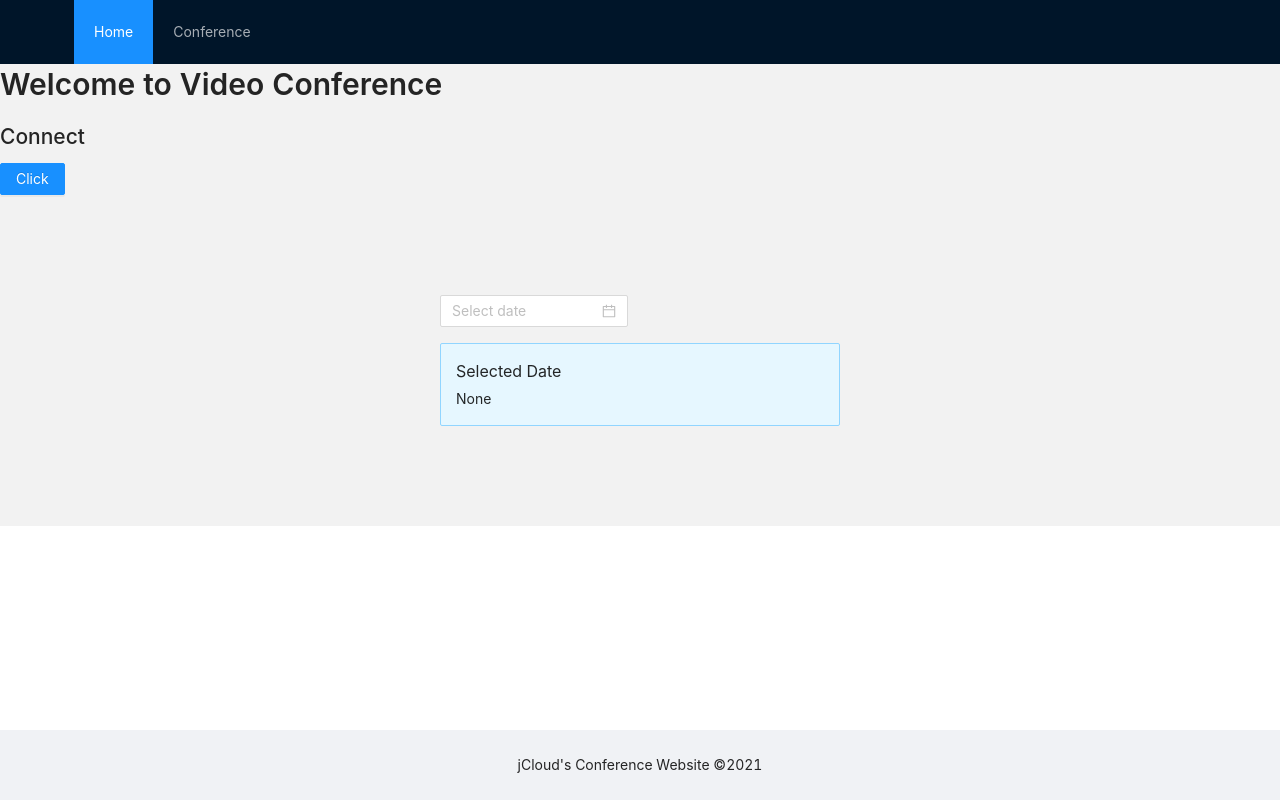
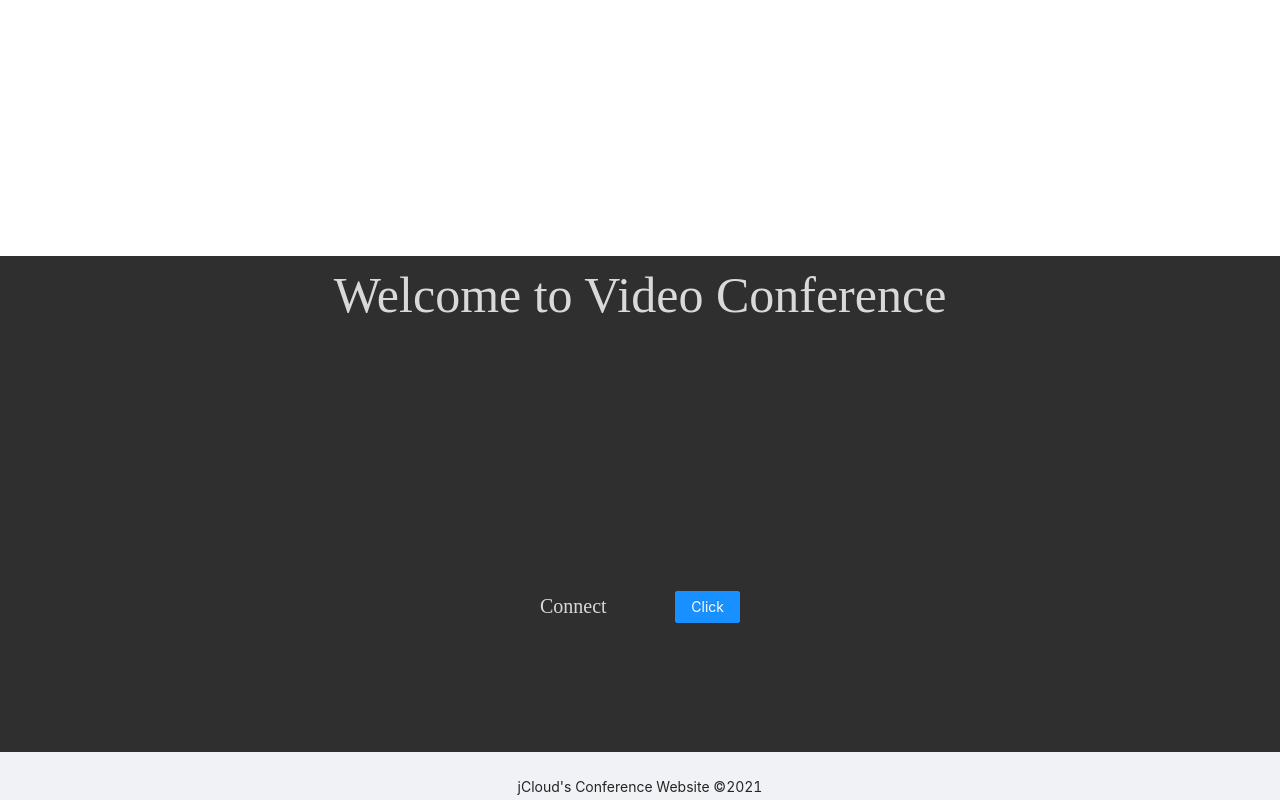
Before and after one commit to jungwoonlim/jcloud-conference, a React (Create React App) app in the folder client/: page / in a window 1280 px wide. Shown: the top 800 px of the page. Built offline with nearby package versions, Linux system fonts and the light colour scheme.

Commit message:
css 업데이트

```diff
--- a/client/src/App.js
+++ b/client/src/App.js
@@ -2,19 +2,15 @@ import React, { Component } from "react";
 import { BrowserRouter, Route, Switch } from "react-router-dom";
 import Home from "./routes/Home";
 import Conference from "./routes/Conference";
-import HeaderLayout from "./layout/HeaderLayout";
-import FooterLayout from "./layout/FooterLayout";
 
 class App extends Component {
   render() {
     return (
       <BrowserRouter>
-        <HeaderLayout />
         <Switch>
           <Route exact path="/" component={Home} />
           <Route exact path="/conference" component={Conference} />
         </Switch>
-        <FooterLayout />
       </BrowserRouter>
     );
   }
--- a/client/src/components/Connect.js
+++ b/client/src/components/Connect.js
@@ -3,14 +3,28 @@ import styled from "styled-components";
 import { Link } from "react-router-dom";
 import { Button } from "antd";
 
+const ConnectBoard = styled.div`
+  margin: 0 auto;
+  width: 200px;
+  text-align: center;
+  display: flex;
+  flex-direction: row;
+  justify-content: space-between;
+`;
+
+const ConnectText = styled.p`
+  font-size: 20px;
+  font-family: serif;
+`;
+
 function Connect() {
   return (
-    <div>
-      <h1>Connect</h1>
+    <ConnectBoard>
+      <ConnectText>Connect</ConnectText>
       <Button type="primary">
         <Link to="/conference">Click</Link>
       </Button>
-    </div>
+    </ConnectBoard>
   );
 }
 
--- a/client/src/layout/FooterLayout.js
+++ b/client/src/layout/FooterLayout.js
@@ -6,6 +6,7 @@ const FooterStyle = {
   position: "absolute",
   textAlign: "center",
   width: "100%",
+  height: "5vh",
   bottom: "0px",
 };
 
--- a/client/src/routes/Home.js
+++ b/client/src/routes/Home.js
@@ -1,29 +1,25 @@
 import React, { Component } from "react";
 import styled from "styled-components";
-import Connect from "../components/Connect";
-import Date from "../components/Date";
-import { Typography } from "antd";
-const { Title } = Typography;
+import MainBoard from "./MainBoard";
+import FooterLayout from "../layout/FooterLayout";
+import { Carousel } from "antd";
 
-const Container = styled.section`
-  background-color: #f2f2f2;
-  display: flex;
-  flex-direction: column;
-`;
-
-const TitleText = styled.h1`
-  text-align: center;
+const Container = styled.div`
+  height: 100vh;
+  background-color: white;
 `;
 
 class App extends Component {
   render() {
     return (
       <Container>
-        <Title level={2} strong>
-          Welcome to Video Conference
-        </Title>
-        <Connect />
-        <Date />
+        <Carousel effect="fade" autoplay>
+          <MainBoard />
+          <MainBoard />
+          <MainBoard />
+          <MainBoard />
+        </Carousel>
+        <FooterLayout />
       </Container>
     );
   }
--- /dev/null
+++ b/client/src/routes/MainBoard.js
@@ -0,0 +1,38 @@
+import React, { Component } from "react";
+import styled from "styled-components";
+import Connect from "../components/Connect";
+
+const ContentStyle = styled.div`
+  height: 95vh;
+  color: #d9d9d9;
+  line-height: center;
+  text-align: center;
+  background: #2f2f2f;
+  margin: 0 auto;
+`;
+
+const MainContainer = styled.div`
+  // padding: 30% 0;
+`;
+
+const Title = styled.p`
+  font-size: 50px;
+  // font-family: serif;
+  font-family: cursive;
+  margin: 20% 0;
+`;
+
+class MainBoard extends Component {
+  render() {
+    return (
+      <ContentStyle>
+        <MainContainer>
+          <Title>Welcome to Video Conference</Title>
+          <Connect />
+        </MainContainer>
+      </ContentStyle>
+    );
+  }
+}
+
+export default MainBoard;
```
Also changed, not shown: client/src/images/background.jpg (added).
